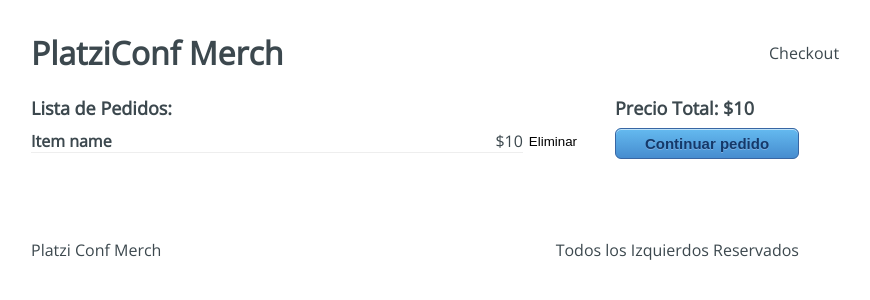
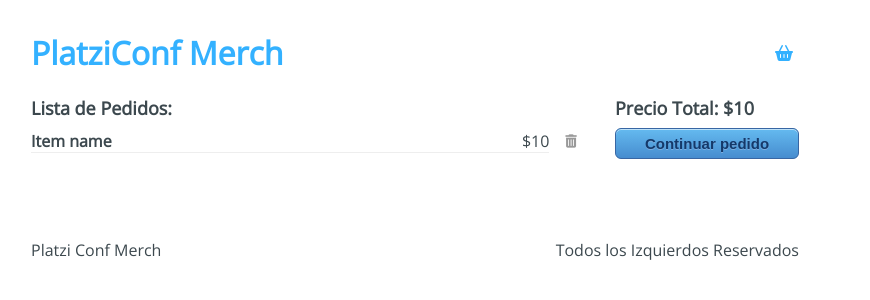
Before and after one commit to rodruxdev/platzi-conf-merch, a React app: page /checkout in a window 1280 px wide. Shown: the top 300 px of the page, without its empty margins (225-1095 px from the left). Built offline with nearby package versions, Linux system fonts and the light colour scheme.

Commit message:
✨[ADD] Icons and Links

```diff
--- a/public/index.html
+++ b/public/index.html
@@ -5,6 +5,7 @@
   <meta http-equiv="X-UA-Compatible" content="IE=edge">
   <meta name="viewport" content="width=device-width, initial-scale=1.0">
   <title>Platzi Conf Store</title>
+  <script src="https://kit.fontawesome.com/473d269aa9.js" crossorigin="anonymous"></script>
 </head>
 <body>
   <div id="app"></div>
--- a/src/components/Header.jsx
+++ b/src/components/Header.jsx
@@ -1,12 +1,17 @@
 import React from 'react';
+import { Link } from 'react-router-dom';
 import '../styles/components/Header.css';
 
 const Header = () => {
   return (
     <div className='Header'>
-      <h1 className='Header-title'>PlatziConf Merch</h1>
+      <h1 className='Header-title'>
+        <Link to='/'>PlatziConf Merch</Link>
+      </h1>
       <div className='Header-checkout'>
-        Checkout
+        <Link to="/checkout" >
+          <i className='fas fa-shopping-basket'/>
+        </Link>
       </div>
     </div>
   )
--- a/src/containers/Checkout.jsx
+++ b/src/containers/Checkout.jsx
@@ -1,4 +1,5 @@
 import React from 'react';
+import { Link } from 'react-router-dom';
 import '../styles/components/Checkout.css';
 
 const Checkout = () => {
@@ -11,12 +12,16 @@
             <h4>Item name</h4>
             <span>$10</span>
           </div>
-          <button type='button'>Eliminar</button>
+          <button type='button'>
+            <i className='fas fa-trash-alt' />
+          </button>
         </div>
       </div>
       <div className="Checkout-sidebar">
         <h3>Precio Total: $10</h3>
-        <button type='button'>Continuar pedido</button>
+        <Link to="/checkout/information">
+          <button type='button'>Continuar pedido</button>
+        </Link>
       </div>
     </div>
   )
--- a/src/containers/Information.jsx
+++ b/src/containers/Information.jsx
@@ -1,4 +1,5 @@
 import React from 'react';
+import { Link } from 'react-router-dom';
 import '../styles/components/Information.css'
 
 const Information = () => {
@@ -26,7 +27,9 @@
             Regresar
           </div>
           <div className="Information-next">
-            Pagar
+            <Link to="/checkout/payment">
+              Pagar
+            </Link>
           </div>
         </div>
       </div>
```
